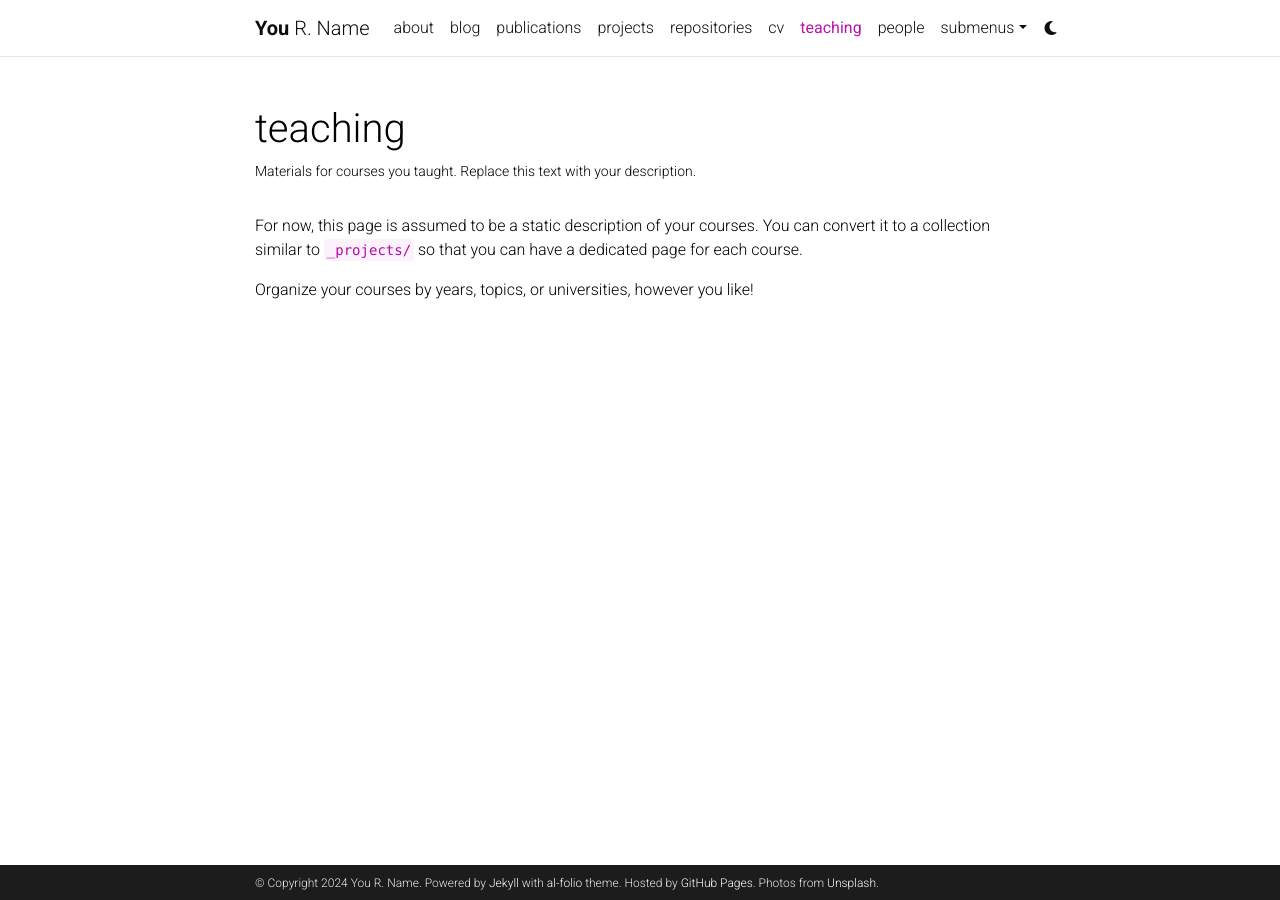
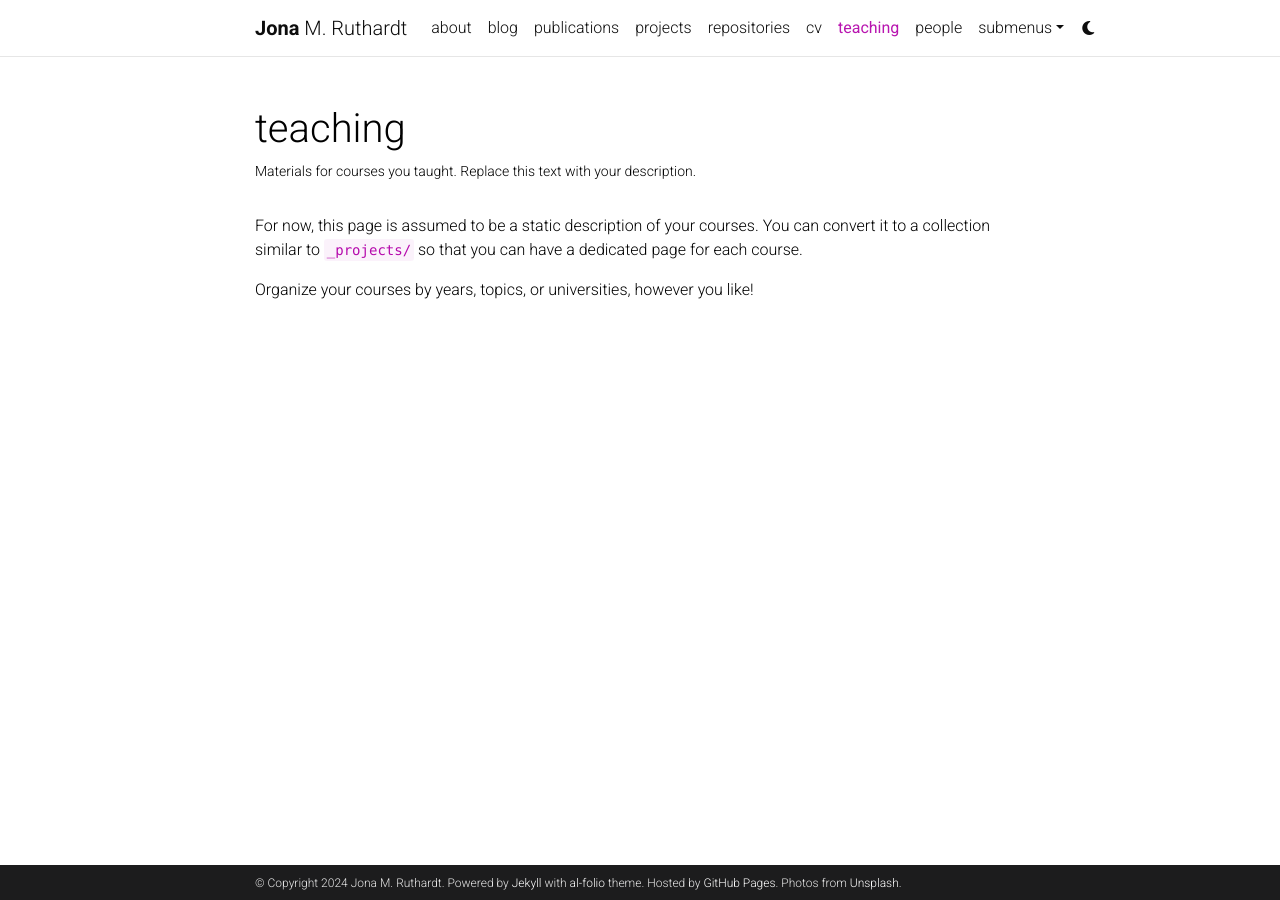
Before and after one commit to Victorfuentesl/victorfuentesl.github.io, a Jekyll site: the page built from _pages/teaching.md, in a window 1280 px wide. Built offline with Jekyll 4.4.1, drawn with Linux system fonts in a browser that asks for light colours; comment, search, counter and statistics services are not loaded; a style sheet for code colours, icons or effects is not loaded.

Commit message:
Update _config.yml

```diff
--- a/_config.yml
+++ b/_config.yml
@@ -3,10 +3,10 @@
 # -----------------------------------------------------------------------------
 
 title: blank # the website title (if blank, full name will be used instead)
-first_name: You
-middle_name: R.
-last_name: Name
-email: you@example.com
+first_name: Jona
+middle_name: M.
+last_name: Ruthardt
+email: firstname@lastname.com
 description: > # the ">" symbol means to ignore newlines until "footer_text:"
   A simple, whitespace theme for academics. Based on [*folio](https://github.com/bogoli/-folio) design.
 footer_text: >
@@ -16,9 +16,9 @@
 keywords: jekyll, jekyll-theme, academic-website, portfolio-website  # add your own keywords or leave empty
 
 lang: en # the language of your site (for example: en, fr, cn, ru, etc.)
-icon: ⚛️  # the emoji used as the favicon (alternatively, provide image name in /assets/img/)
+icon: 🔭  # the emoji used as the favicon (alternatively, provide image name in /assets/img/)
 
-url: https://alshedivat.github.io # the base hostname & protocol for your site
+url: https://jonaruthardt.github.io # the base hostname & protocol for your site
 baseurl: /al-folio # the subpath of your site, e.g. /blog/. Leave blank for root
 last_updated: false # set to true if you want to display last updated in the footer
 impressum_path:  # set to path to include impressum link in the footer, use the same path as permalink in a page, helps to conform with EU GDPR
```
